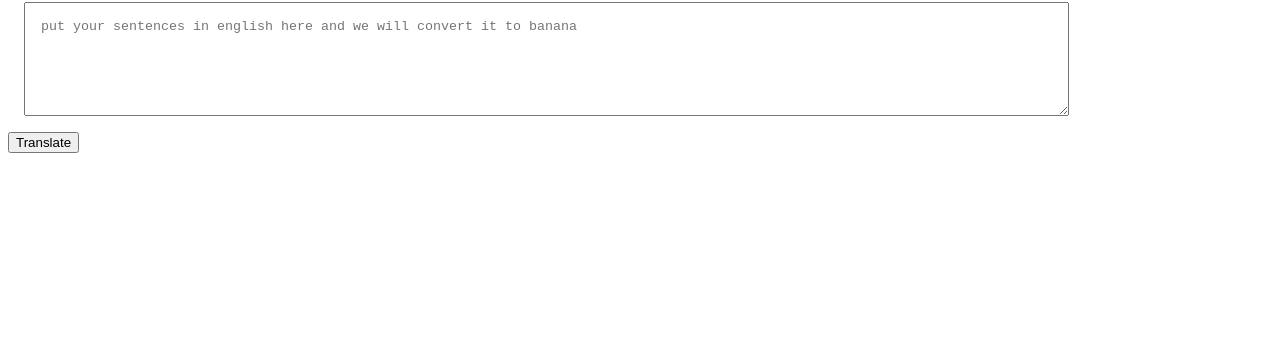
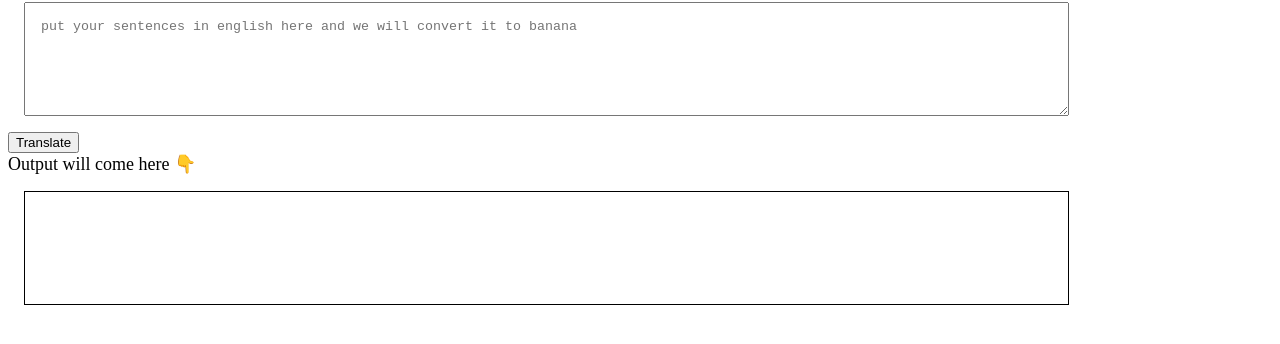
Before and after one commit to shahrizalarshad/neogcamp-banana-speak, a plain HTML site: page index.html in a window 1280 px wide. Shown: the part 78-422 px from the top of the page. Drawn offline with Linux system fonts and the light colour scheme.

Commit message:
input output processing

```diff
--- a/app.js
+++ b/app.js
@@ -1,11 +1,11 @@
 var btnTranslate = document.querySelector("#btn-translate");
 var txtInput = document.querySelector("#txt-input");
+var outputDiv = document.querySelector("#output");
 
-console.log(txtInput)
+
 
 function clickHandler() {
-    console.log("clicked!");
-    console.log("input", txtInput.value);
+    outputDiv.innerHTML = "Banana Language " + txtInput.value;
 };
 
 btnTranslate.addEventListener("click", clickHandler)
--- a/index.html
+++ b/index.html
@@ -14,6 +14,14 @@
             margin: 1rem;
             padding: 1rem;
         }
+
+        #output {
+            border: 1px solid black;
+            height: 10vh;
+            width: 80%;
+            margin: 1rem;
+            padding: 1rem;
+        }
     </style>
 </head>
 
@@ -22,6 +30,9 @@
     <textarea id="txt-input"
         placeholder="put your sentences in english here and we will convert it to banana"></textarea>
     <button id="btn-translate">Translate</button>
+
+    <div style="font-size: large;"> Output will come here 👇</div>
+    <div id="output"></div>
     <script src="app.js" type="text/javascript"></script>
 </body>
 
```
